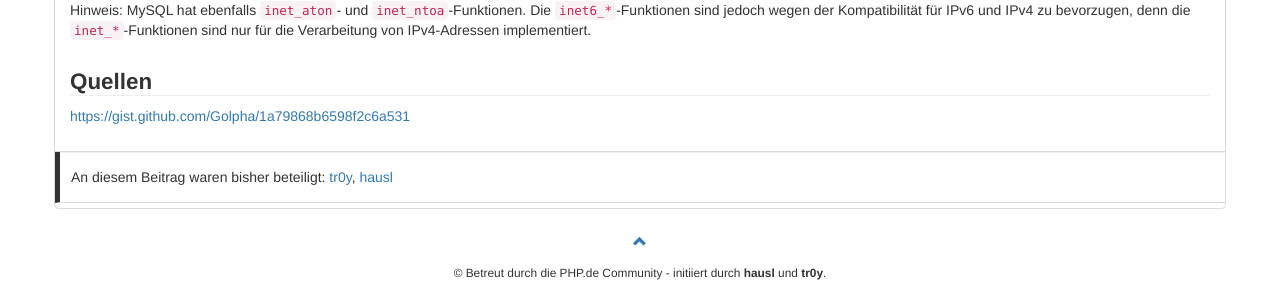
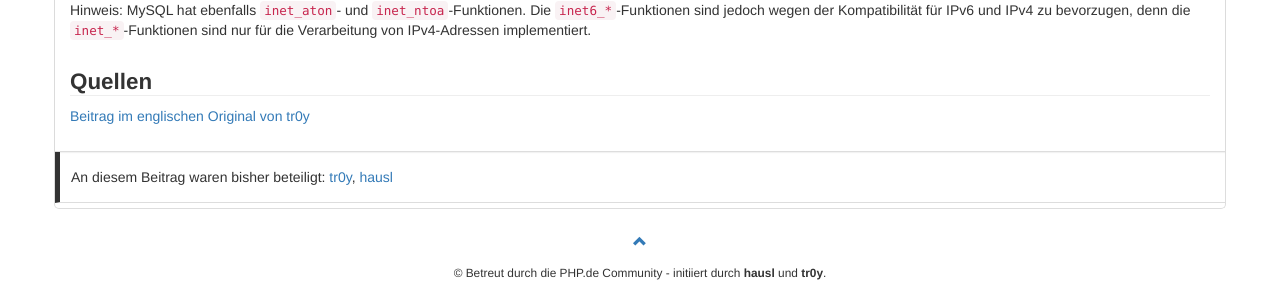
Before and after one commit to php-de/php-de.github.io, a Jekyll site: the page built from http-domain-url-filesystem/ip.md, in a window 1280 px wide and 900 px high, scrolled down 2694 px. Shown: the part 507-798 px from the top of the window. Built offline with Jekyll 4.4.1, drawn with Linux system fonts in a browser that asks for light colours; nearby versions of some CDN libraries; grey boxes are pictures that could not be loaded.

Commit message:
Update ip.md

```diff
--- a/http-domain-url-filesystem/ip.md
+++ b/http-domain-url-filesystem/ip.md
@@ -208,6 +208,7 @@ Beide SELECT-Statements geben jeweils ein Zeile aus, mit den für Menschen lesba
 
 Hinweis: MySQL hat ebenfalls `inet_aton`- und `inet_ntoa`-Funktionen. Die `inet6_*`-Funktionen sind jedoch wegen der Kompatibilität für IPv6 und IPv4 zu bevorzugen, denn die `inet_*`-Funktionen sind nur für die Verarbeitung von IPv4-Adressen implementiert.
 
+
 ### Quellen
 
-[https://gist.github.com/Golpha/1a79868b6598f2c6a531](Beitrag im englischen Original von tr0y)
+[Beitrag im englischen Original von tr0y](https://gist.github.com/Golpha/1a79868b6598f2c6a531)
```
